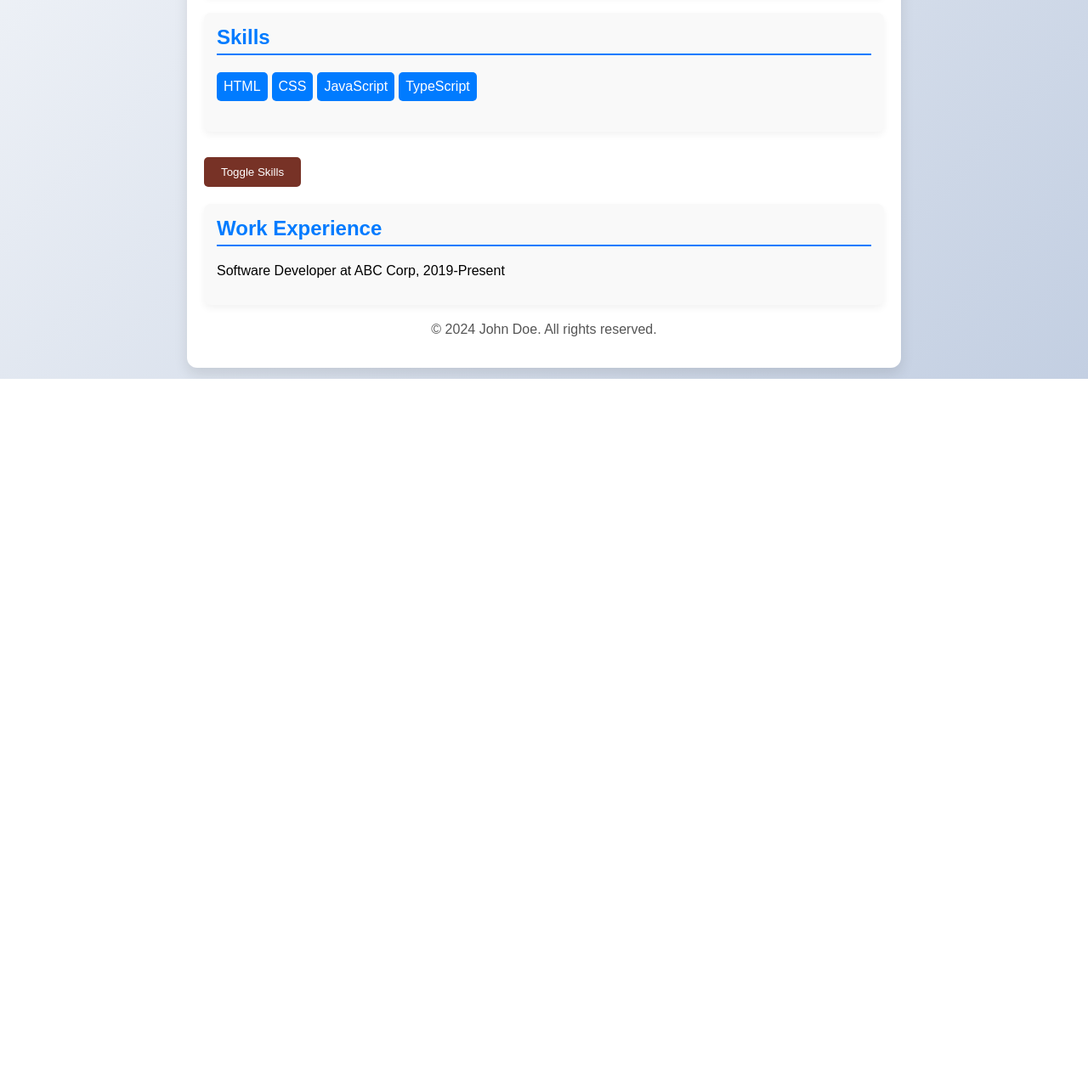
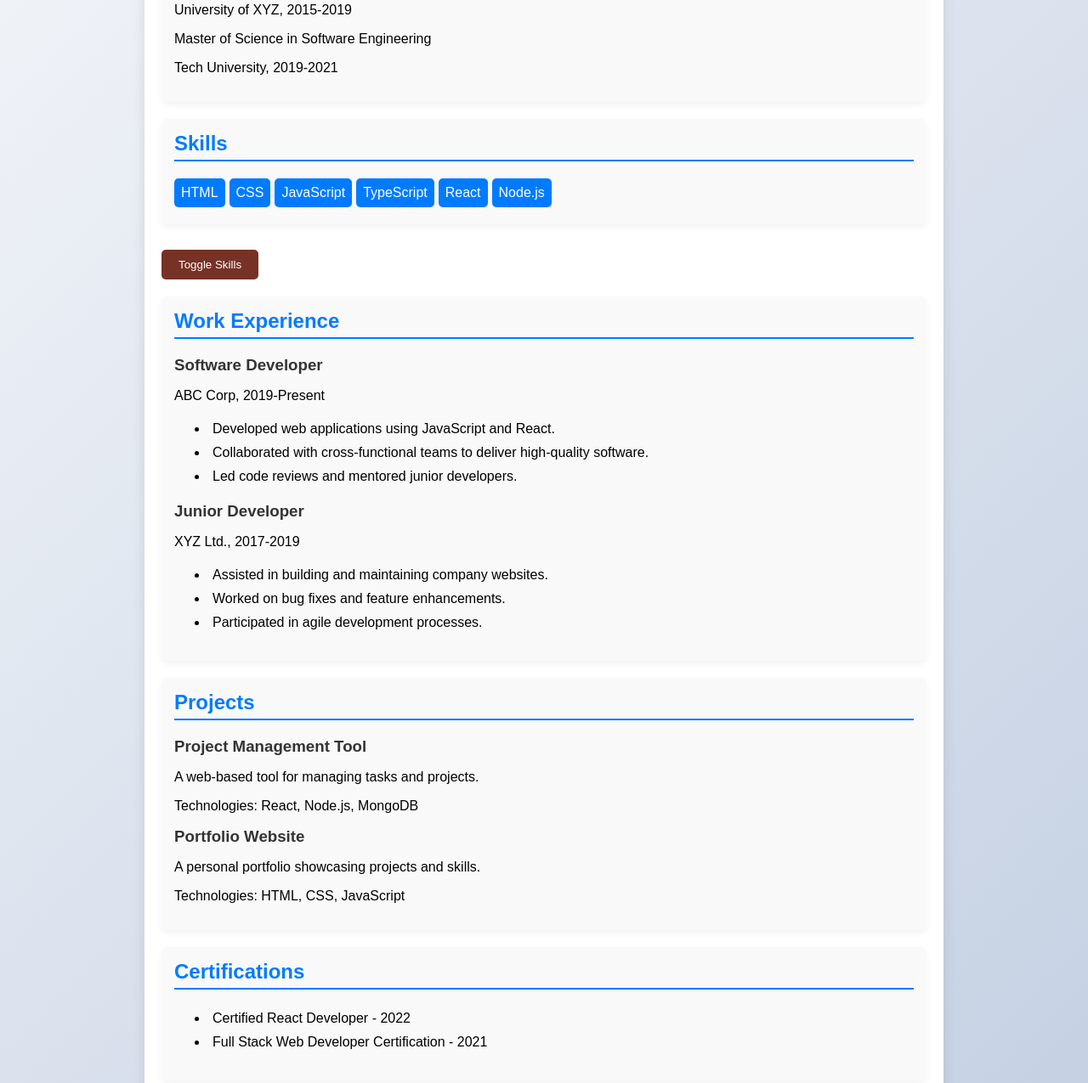
Before and after one commit to Anas-KhanWP/Hackathon, a website: page src/index.html in a window 1280 px wide. Shown: the part 354-1629 px from the top of the page at 85% size. Before the commit the page ends 800 px from the top, so only its background shows below. Drawn offline with Linux system fonts and the light colour scheme.

Commit message:
Updated UI

```diff
--- a/src/index.html
+++ b/src/index.html
@@ -4,7 +4,7 @@
 <head>
     <meta charset="UTF-8">
     <meta name="viewport" content="width=device-width, initial-scale=1.0">
-    <title>Interactive Resume Builder</title>
+    <title>Resume Builder</title>
     <link rel="stylesheet" href="styles.css">
 </head>
 
@@ -17,6 +17,7 @@
                     <h1>John Doe</h1>
                     <p class="contact">Contact: <a href="mailto:john.doe@example.com">john.doe@example.com</a> | +123
                         456 7890</p>
+                    <p class="location">Location: New York, USA</p>
                 </div>
             </div>
         </header>
@@ -26,6 +27,8 @@
                 <h2 class="section-title">Education</h2>
                 <p>Bachelor of Science in Computer Science</p>
                 <p>University of XYZ, 2015-2019</p>
+                <p>Master of Science in Software Engineering</p>
+                <p>Tech University, 2019-2021</p>
             </section>
 
             <section id="skills" class="resume-section">
@@ -35,13 +38,54 @@
                     <li>CSS</li>
                     <li>JavaScript</li>
                     <li>TypeScript</li>
+                    <li>React</li>
+                    <li>Node.js</li>
                 </ul>
             </section>
             <button id="toggle-skills" class="toggle-btn">Toggle Skills</button>
 
             <section id="work-experience" class="resume-section">
                 <h2 class="section-title">Work Experience</h2>
-                <p>Software Developer at ABC Corp, 2019-Present</p>
+                <div class="job">
+                    <h3>Software Developer</h3>
+                    <p>ABC Corp, 2019-Present</p>
+                    <ul>
+                        <li>Developed web applications using JavaScript and React.</li>
+                        <li>Collaborated with cross-functional teams to deliver high-quality software.</li>
+                        <li>Led code reviews and mentored junior developers.</li>
+                    </ul>
+                </div>
+                <div class="job">
+                    <h3>Junior Developer</h3>
+                    <p>XYZ Ltd., 2017-2019</p>
+                    <ul>
+                        <li>Assisted in building and maintaining company websites.</li>
+                        <li>Worked on bug fixes and feature enhancements.</li>
+                        <li>Participated in agile development processes.</li>
+                    </ul>
+                </div>
+            </section>
+
+            <section id="projects" class="resume-section">
+                <h2 class="section-title">Projects</h2>
+                <div class="project">
+                    <h3>Project Management Tool</h3>
+                    <p>A web-based tool for managing tasks and projects.</p>
+                    <p>Technologies: React, Node.js, MongoDB</p>
+                </div>
+                <div class="project">
+                    <h3>Portfolio Website</h3>
+                    <p>A personal portfolio showcasing projects and skills.</p>
+                    <p>Technologies: HTML, CSS, JavaScript</p>
+                </div>
+            </section>
+
+            <section id="certifications" class="resume-section">
+                <h2 class="section-title">Certifications</h2>
+                <ul>
+                    <li>Certified React Developer - 2022</li>
+                    <li>Full Stack Web Developer Certification - 2021</li>
+                </ul>
             </section>
         </main>
 
--- a/src/styles.css
+++ b/src/styles.css
@@ -2,11 +2,11 @@ body {
     font-family: 'Arial', sans-serif;
     background: linear-gradient(135deg, #f5f7fa, #c3cfe2);
     margin: 0;
-    padding: 0;
+    padding: 70px 0;
     display: flex;
     justify-content: center;
     align-items: center;
-    height: 100vh;
+    /* height: 100vh; */
 }
 
 .resume-container {
@@ -14,7 +14,7 @@ body {
     border-radius: 12px;
     box-shadow: 0 8px 16px rgba(0, 0, 0, 0.1);
     padding: 20px;
-    max-width: 800px;
+    max-width: 900px;
     width: 100%;
     transition: transform 0.3s ease;
 }
@@ -64,6 +64,11 @@ header {
     text-decoration: underline;
 }
 
+.location {
+    color: #555;
+    font-size: 1rem;
+}
+
 main {
     display: flex;
     flex-direction: column;
@@ -85,14 +90,7 @@ main {
     padding-bottom: 5px;
 }
 
-ul {
-    list-style-type: none;
-    padding: 0;
-    display: flex;
-    flex-wrap: wrap;
-}
-
-ul li {
+#skills ul li {
     background: #007BFF;
     color: #fff;
     margin-bottom: 5px;
@@ -100,6 +98,32 @@ ul li {
     border-radius: 5px;
     width: fit-content;
     margin-right: 5px;
+    width: fit-content;
+}
+
+#skills ul {
+    list-style-type: none;
+    padding: 0;
+    margin: 0;
+    display: flex;
+}
+
+ul li {
+    padding: 5px;
+    border-radius: 5px;
+    width: fit-content;
+    margin: 0;
+}
+
+.job,
+.project {
+    margin-bottom: 15px;
+}
+
+.job h3,
+.project h3 {
+    margin: 0;
+    color: #333;
 }
 
 .toggle-btn {
```
